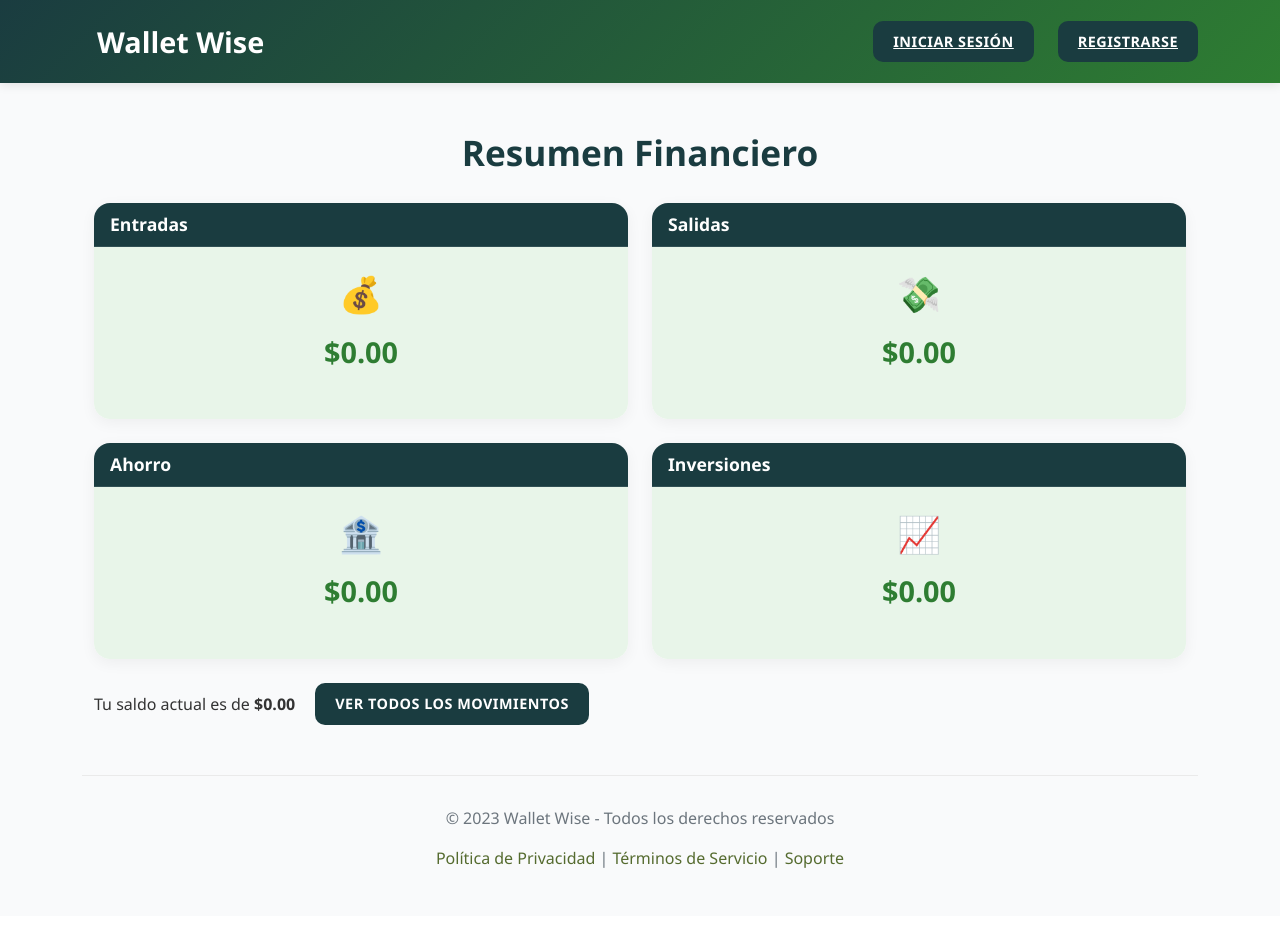
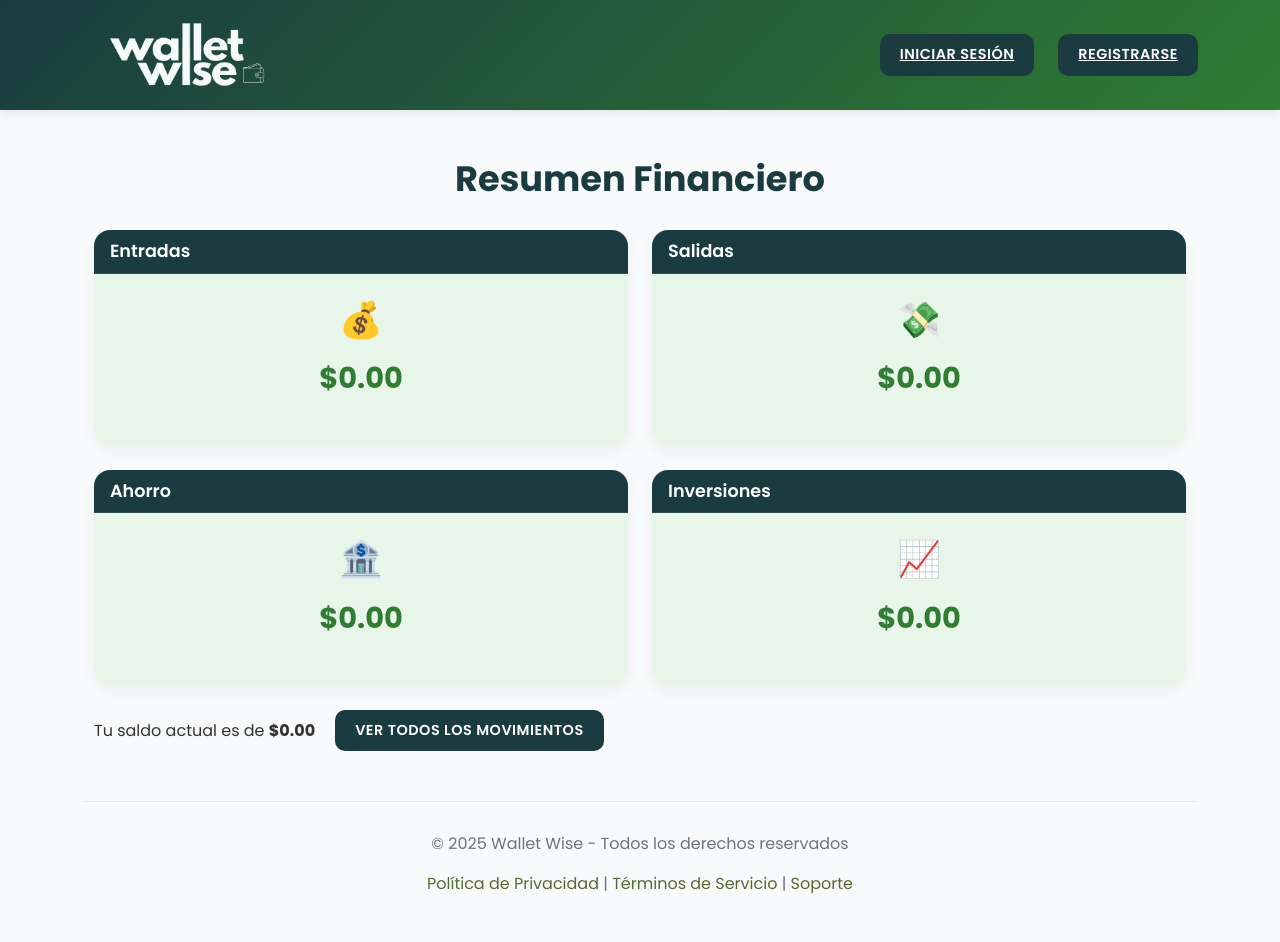
Before and after one commit to CarlaFeni/walletwise, a Django app: page / in a window 1280 px wide. Before the commit the page ends 868 px from the top, so only its background shows below. Run offline with Django 5.2, Linux system fonts and the light colour scheme.

Commit message:
versión completa+diseño+logo

```diff
--- a/admin_wallet_wise/static/css/styles.css
+++ b/admin_wallet_wise/static/css/styles.css
@@ -1,6 +1,6 @@
     body {
       background-color: #F9FAFB;
-      font-family: 'Segoe UI', Tahoma, Geneva, Verdana, sans-serif;
+      font-family: 'Poppins', sans-serif;
       color: #333;
     }
 
--- a/admin_wallet_wise/templates/base.html
+++ b/admin_wallet_wise/templates/base.html
@@ -6,11 +6,14 @@
     <title>Wallet Wise</title>
     <link href="https://cdn.jsdelivr.net/npm/bootstrap@5.3.0/dist/css/bootstrap.min.css" rel="stylesheet">
     <link rel="stylesheet" href="{% static 'css/styles.css' %}">
+    <link href="https://fonts.googleapis.com/css2?family=Poppins:wght@400;500;600;700&display=swap" rel="stylesheet">
 </head>
 <body>
 <nav class="navbar navbar-expand-lg navbar-light bg-light">
     <div class="container">
-        <a class="navbar-brand" href="{% url 'dashboard' %}">Wallet Wise</a>
+        <a class="navbar-brand" href="{% url 'dashboard' %}">
+            <img src="{% static 'images/logoWallet.png' %}" alt="WalletWise" height="70">
+        </a>
         <div class="d-flex align-items-center gap-3">
             {% if user.is_authenticated %}
             <h4 class="mb-0">Bienvenido, {{ user.username }}</h4>
--- a/admin_wallet_wise/templates/dashboard.html
+++ b/admin_wallet_wise/templates/dashboard.html
@@ -64,7 +64,7 @@
 <div id="movementsSection" class="fade-up mt-4" style="display: none; animation-delay: 0.3s;">
     <div class="card">
         <div class="card-header d-flex justify-content-between align-items-center">
-            <h3 class="mb-0 text-white">Todos los Movimientos</h3>
+            <h3 class="mb-0 text-white">Todos los movimientos</h3>
             <div class="btn-group">
                 <button class="btn btn-outline-secondary filter-btn active" data-filter="all">Todos</button>
                 <button class="btn btn-outline-success filter-btn" data-filter="entradas">Entradas</button>
@@ -105,12 +105,14 @@
                     <input type="hidden" id="movementType" name="movementType">
 
                     <div class="form-floating mb-3">
-            <input type="text" class="form-control" id="movementName" name="movementName" placeholder="Nombre" required>
+                        <input type="text" class="form-control" id="movementName" name="movementName"
+                               placeholder="Nombre" required>
                         <label for="movementName">Nombre</label>
                     </div>
 
                     <div class="form-floating mb-3">
-            <input type="number" step="0.01" class="form-control" id="movementAmount" name="movementAmount" placeholder="Cantidad" required>
+                        <input type="number" step="0.01" class="form-control" id="movementAmount" name="movementAmount"
+                               placeholder="Cantidad" required>
                         <label for="movementAmount">Cantidad</label>
                     </div>
 
@@ -120,7 +122,7 @@
                     </div>
                 </div>
                 <div class="modal-footer flex-column border-top-0">
-          <button type="submit" class="btn btn-lg btn-primary w-100 mx-0 mb-2">Guardar movimiento</button>
+                    <button type="submit" class="btn-custom btn-lg w-100 mx-0 mb-2">Guardar movimiento</button>
                 </div>
             </form>
         </div>
@@ -132,7 +134,8 @@
         <div class="modal-content rounded-3 shadow">
             <div class="modal-header bg-danger text-white">
                 <h5 class="modal-title" id="deleteConfirmLabel">Confirmar eliminación</h5>
-        <button type="button" class="btn-close btn-close-white" data-bs-dismiss="modal" aria-label="Cerrar"></button>
+                <button type="button" class="btn-close btn-close-white" data-bs-dismiss="modal"
+                        aria-label="Cerrar"></button>
             </div>
             <div class="modal-body">
                 ¿Estás seguro de que deseas eliminar este movimiento?
@@ -147,7 +150,7 @@
 
 <div class="footer fade-in" style="animation-delay: 1.2s;">
     <div class="container">
-        <p>© 2023 Wallet Wise - Todos los derechos reservados</p>
+        <p>© 2025 Wallet Wise - Todos los derechos reservados</p>
         <p><a href="#">Política de Privacidad</a> | <a href="#">Términos de Servicio</a> | <a href="#">Soporte</a></p>
     </div>
 </div>
```
Also changed, not shown: admin_wallet_wise/static/images/logoWallet.png (added). Lines whose indentation alone changed are shown as unchanged.
